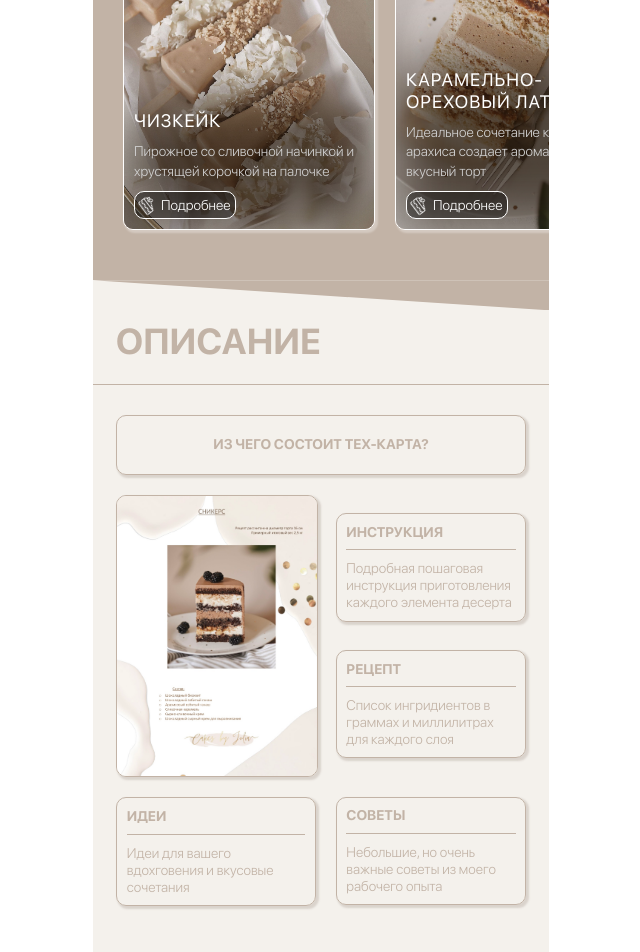
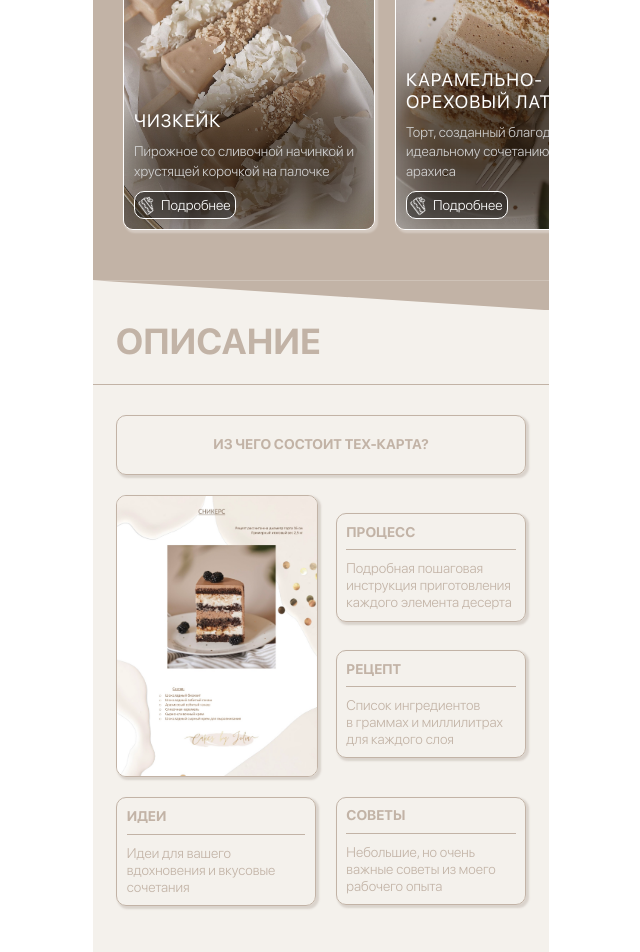
Before and after one commit to ilkor4/courses, a React (Create React App) app: page / in a window 1280 px wide. Shown: the part 1040-1992 px from the top of the page, without its empty margins (319-959 px from the left). Built offline with nearby package versions, Linux system fonts and the light colour scheme.

Commit message:
feat: Добавить валидацию текста

```diff
--- a/src/components/About/About.css
+++ b/src/components/About/About.css
@@ -103,3 +103,9 @@
   font-weight: 200;
   line-height: 1.21;
 }
+
+@media screen and (max-width: 360px) {
+  .about__text {
+    font-size: 11px;
+  }
+}
--- a/src/components/About/About.js
+++ b/src/components/About/About.js
@@ -18,7 +18,7 @@ export default function About() {
           <ul className='about__text-container'>
             <li className='about__item'>
               <h4 className='about__title'>
-                Инструкция
+                Процесс
               </h4>
               <p className='about__text'>Подробная пошаговая инструкция приготовления каждого элемента десерта</p>
             </li>
@@ -26,20 +26,20 @@ export default function About() {
               <h4 className='about__title'>
                 Рецепт
               </h4>
-              <p className='about__text'>Список ингридиентов в граммах и миллилитрах для каждого слоя</p>
+              <p className='about__text'>Список ингредиентов в&nbsp;граммах и&nbsp;миллилитрах для каждого слоя</p>
             </li>
           </ul>
           <div className='about__item'>
               <h4 className='about__title'>
                 Идеи
               </h4>
-              <p className='about__text'>Идеи для вашего вдохговения и вкусовые сочетания</p>
+              <p className='about__text'>Идеи для вашего вдохновения и&nbsp;вкусовые сочетания</p>
             </div>
           <div className='about__item'>
             <h4 className='about__title'>
               Советы
             </h4>
-            <p className='about__text'>Небольшие, но очень важные советы из моего рабочего опыта</p>
+            <p className='about__text'>Небольшие, но&nbsp;очень важные советы из&nbsp;моего рабочего опыта</p>
           </div>
         </div>
       </div>
--- a/src/components/Popup/Popup.css
+++ b/src/components/Popup/Popup.css
@@ -23,6 +23,8 @@
 .popup__container {
   width: 80%;
   min-height: 70vh;
+  padding-bottom: 10px;
+  box-sizing: border-box;
   background-color: var(--bg-color);
   border: 1px solid var(--main-color);
   border-radius: 10px;
@@ -74,6 +76,7 @@
 }
 
 .popup__description {
+  width: 80%;
   display: flex;
   flex-direction: column;
   align-items: center;
@@ -81,7 +84,6 @@
 }
 
 .popup__description-title {
-  align-self: start;
   margin: 0;
   text-transform: uppercase;
   text-decoration: underline;
@@ -93,6 +95,7 @@
 }
 
 .popup__description-list {
+  overflow-y: scroll;
   margin: 0;
   padding: 0 0 0 15px;
 }
--- a/src/utils/constants.js
+++ b/src/utils/constants.js
@@ -34,7 +34,7 @@ export const cardsArray = [
   },
   {
     title: 'Карамельно-ореховый латте',
-    text: 'Идеальное сочетание карамели и арахиса создает ароматный и вкусный торт',
+    text: 'Торт, созданный благодаря идеальному сочетанию карамели и арахиса',
     link: latteImage,
     alt: 'Торт карамельно-ореховый латте',
     cost: '1000 р.',
@@ -49,7 +49,7 @@ export const cardsArray = [
   },
   {
     title: 'Манго-черника',
-    text: 'Сочный шоколадный бисквит, черничный и манговый конфитюр создают очень нежный и изысканный вкус.',
+    text: 'Сочный шоколадный бисквит, черничный и манговый конфитюр создают очень нежный и изысканный вкус',
     link: mangoImage,
     alt: 'Торт манго-черника',
     cost: '1000 р.',
@@ -64,7 +64,7 @@ export const cardsArray = [
   },
   {
     title: 'Сникерс',
-    text: 'Нежный шоколадный бисквит с малиновым кремом, покрытый бархатной глазурью.',
+    text: 'Насыщенный, сытный и богатый на сочетание вкусов десерт, созданный по мотивам одноименного шоколадного батончика',
     link: snickersImage,
     alt: 'Торт сникерс',
     cost: '1000 р.',
@@ -79,7 +79,7 @@ export const cardsArray = [
   },
   {
     title: 'Наполеон',
-    text: 'Нежный шоколадный бисквит с малиновым кремом, покрытый бархатной глазурью.',
+    text: 'Многослойный торт из слоёного теста с заварным кремом',
     link: napoleonImage,
     alt: 'Торт наполеон',
     cost: '1000 р.',
@@ -92,7 +92,7 @@ export const cardsArray = [
   },
   {
     title: 'Маракуйя-дорблю',
-    text: 'Нежный шоколадный бисквит с малиновым кремом, покрытый бархатной глазурью.',
+    text: 'Нежный и насыщенный вкус сыра дорблю соединился с натуральным соком маракуйи, создав невероятный десерт',
     link: passionFruitImage,
     alt: 'Торт Маракуйя-дорблю',
     cost: '1000 р.',
```
